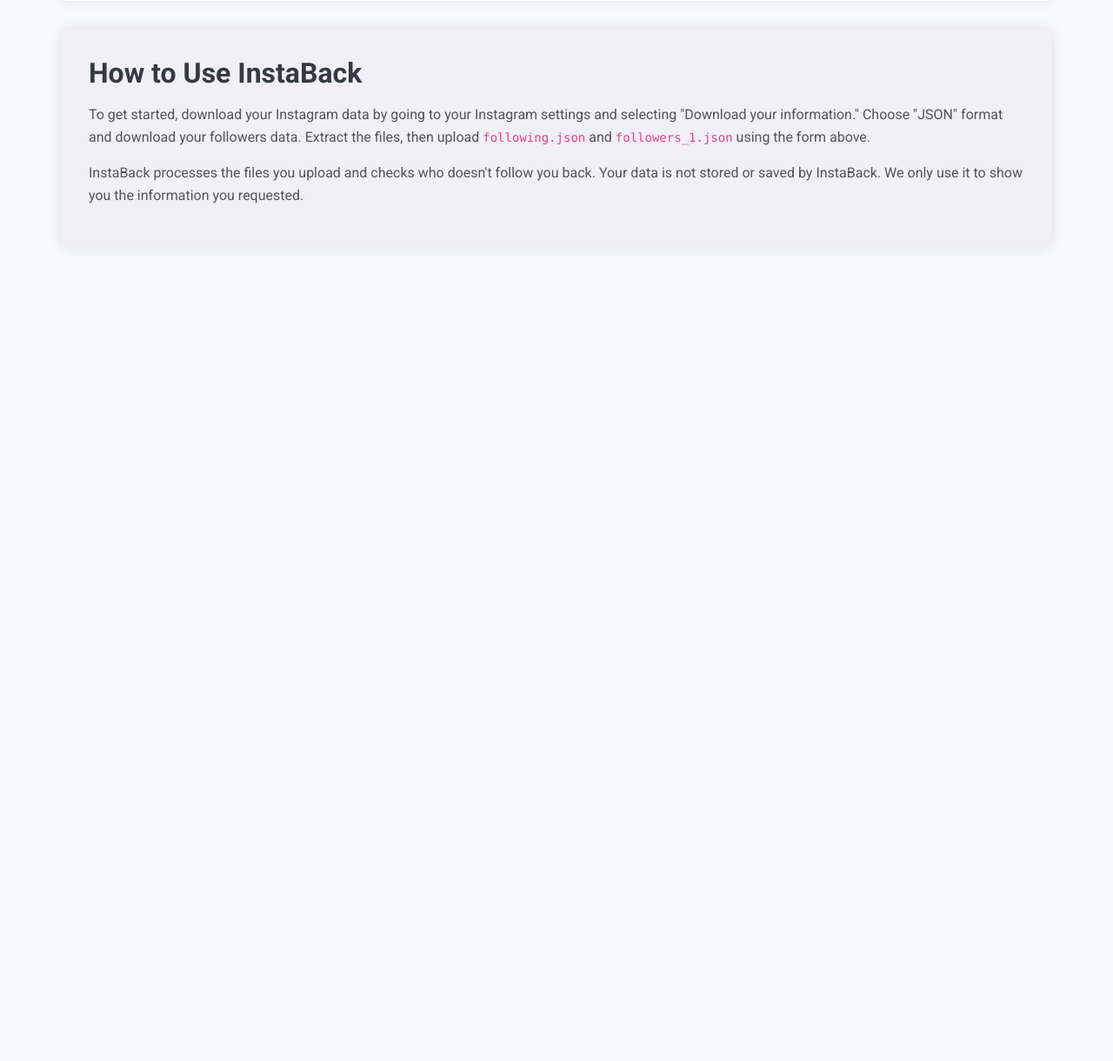
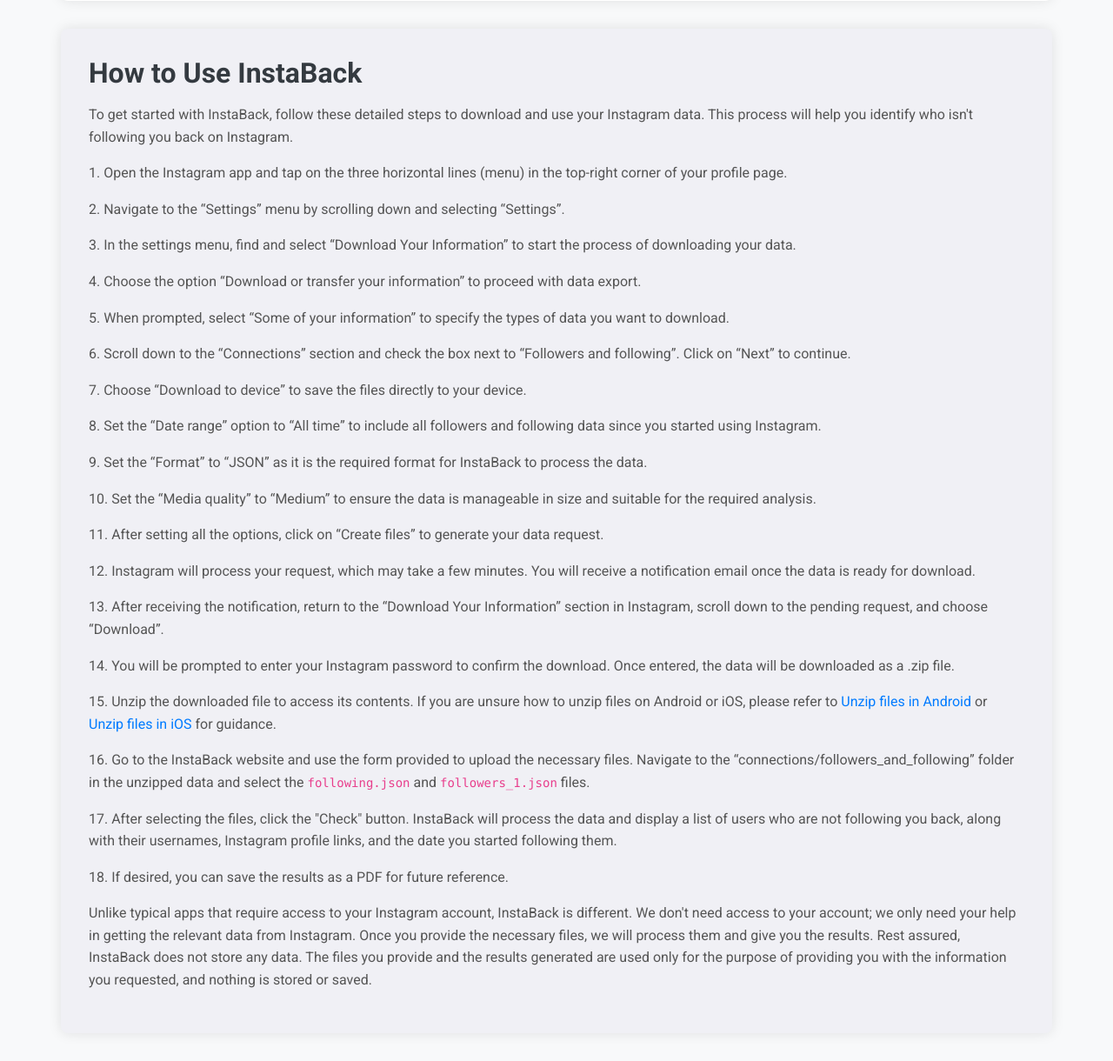
Before and after one commit to MarioArocaPaez/instagram_followers, a Django app: page / in a window 1280 px wide. Shown: the part 612-1832 px from the top of the page at 87% size. Before the commit the page ends 846 px from the top, so only its background shows below. Run offline with Django 5.2, Linux system fonts and the light colour scheme; some libraries are stand-ins or nearby versions.

Commit message:
fix: improve how to use tutorial

```diff
--- a/followers_app/templates/index.html
+++ b/followers_app/templates/index.html
@@ -108,11 +108,46 @@
         <div class="row">
             <div class="col-md-12">
                 <h2 class="how-to-use-title">How to Use InstaBack</h2>
+                <p class="how-to-use-text">To get started with InstaBack, follow these detailed steps to download and use your Instagram data. This process will help you identify who isn't following you back on Instagram.</p>
+
+                <p class="how-to-use-text">1. Open the Instagram app and tap on the three horizontal lines (menu) in the top-right corner of your profile page.</p>
+
+                <p class="how-to-use-text">2. Navigate to the “Settings” menu by scrolling down and selecting “Settings”.</p>
+
+                <p class="how-to-use-text">3. In the settings menu, find and select “Download Your Information” to start the process of downloading your data.</p>
+
+                <p class="how-to-use-text">4. Choose the option “Download or transfer your information” to proceed with data export.</p>
+
+                <p class="how-to-use-text">5. When prompted, select “Some of your information” to specify the types of data you want to download.</p>
+
+                <p class="how-to-use-text">6. Scroll down to the “Connections” section and check the box next to “Followers and following”. Click on “Next” to continue.</p>
+
+                <p class="how-to-use-text">7. Choose “Download to device” to save the files directly to your device.</p>
+
+                <p class="how-to-use-text">8. Set the “Date range” option to “All time” to include all followers and following data since you started using Instagram.</p>
+
+                <p class="how-to-use-text">9. Set the “Format” to “JSON” as it is the required format for InstaBack to process the data.</p>
+
+                <p class="how-to-use-text">10. Set the “Media quality” to “Medium” to ensure the data is manageable in size and suitable for the required analysis.</p>
+
+                <p class="how-to-use-text">11. After setting all the options, click on “Create files” to generate your data request.</p>
+
+                <p class="how-to-use-text">12. Instagram will process your request, which may take a few minutes. You will receive a notification email once the data is ready for download.</p>
+
+                <p class="how-to-use-text">13. After receiving the notification, return to the “Download Your Information” section in Instagram, scroll down to the pending request, and choose “Download”.</p>
+
+                <p class="how-to-use-text">14. You will be prompted to enter your Instagram password to confirm the download. Once entered, the data will be downloaded as a .zip file.</p>
+
+                <p class="how-to-use-text">15. Unzip the downloaded file to access its contents. If you are unsure how to unzip files on Android or iOS, please refer to <a href="https://support.google.com/files/answer/9048509?hl=en" target="_blank">Unzip files in Android</a> or <a href="https://support.apple.com/en-us/102532" target="_blank">Unzip files in iOS</a> for guidance.</p>
+
+                <p class="how-to-use-text">16. Go to the InstaBack website and use the form provided to upload the necessary files. Navigate to the “connections/followers_and_following” folder in the unzipped data and select the <code>following.json</code> and <code>followers_1.json</code> files.</p>
+
+                <p class="how-to-use-text">17. After selecting the files, click the "Check" button. InstaBack will process the data and display a list of users who are not following you back, along with their usernames, Instagram profile links, and the date you started following them.</p>
+
+                <p class="how-to-use-text">18. If desired, you can save the results as a PDF for future reference.</p>
+
                 <p class="how-to-use-text">
-                    To get started, download your Instagram data by going to your Instagram settings and selecting "Download your information." Choose "JSON" format and download your followers data. Extract the files, then upload <code>following.json</code> and <code>followers_1.json</code> using the form above.
-                </p>
-                <p class="how-to-use-text">
-                    InstaBack processes the files you upload and checks who doesn't follow you back. Your data is not stored or saved by InstaBack. We only use it to show you the information you requested.
+                    Unlike typical apps that require access to your Instagram account, InstaBack is different. We don't need access to your account; we only need your help in getting the relevant data from Instagram. Once you provide the necessary files, we will process them and give you the results. Rest assured, InstaBack does not store any data. The files you provide and the results generated are used only for the purpose of providing you with the information you requested, and nothing is stored or saved.
                 </p>
             </div>
         </div>
```
